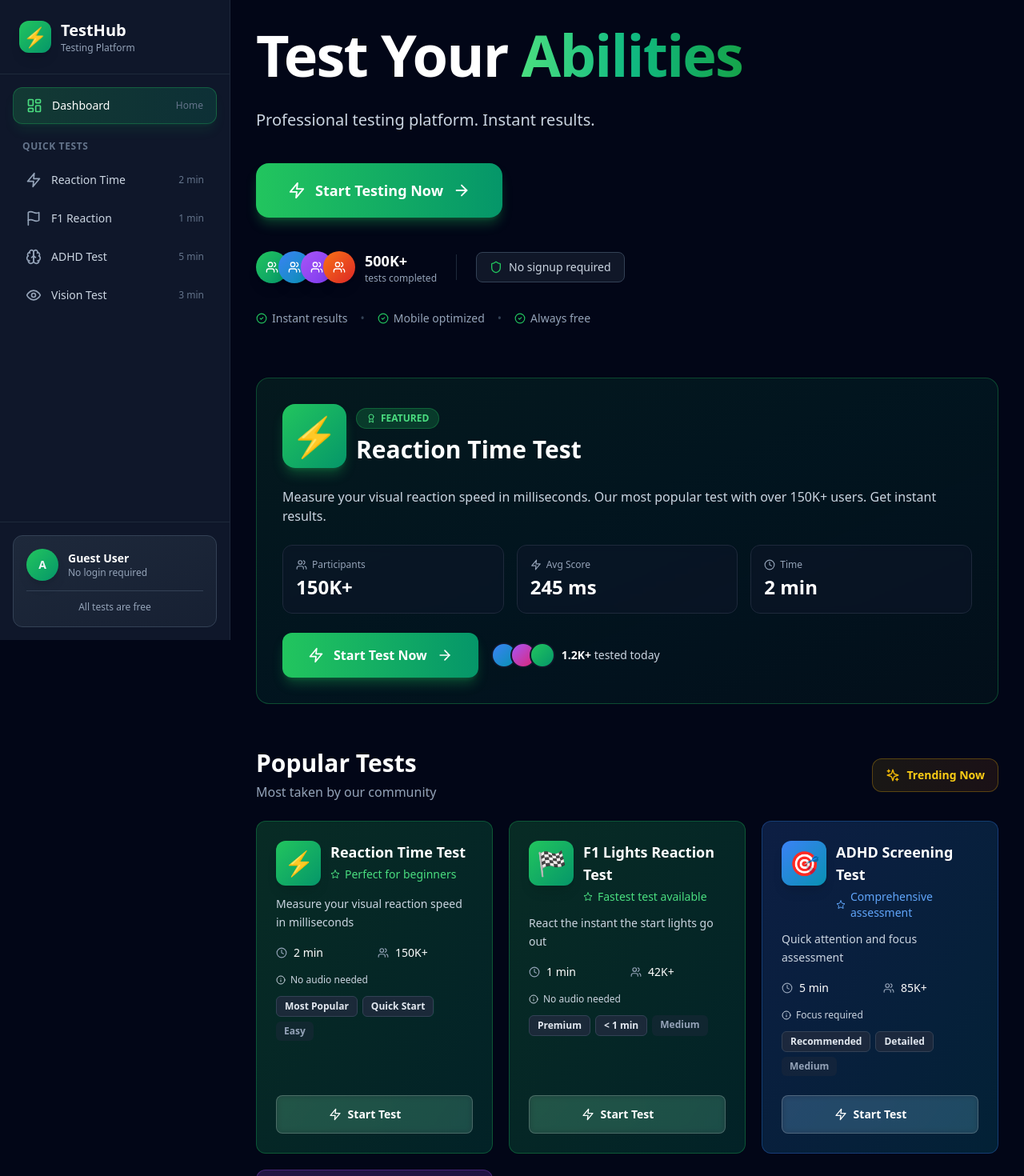
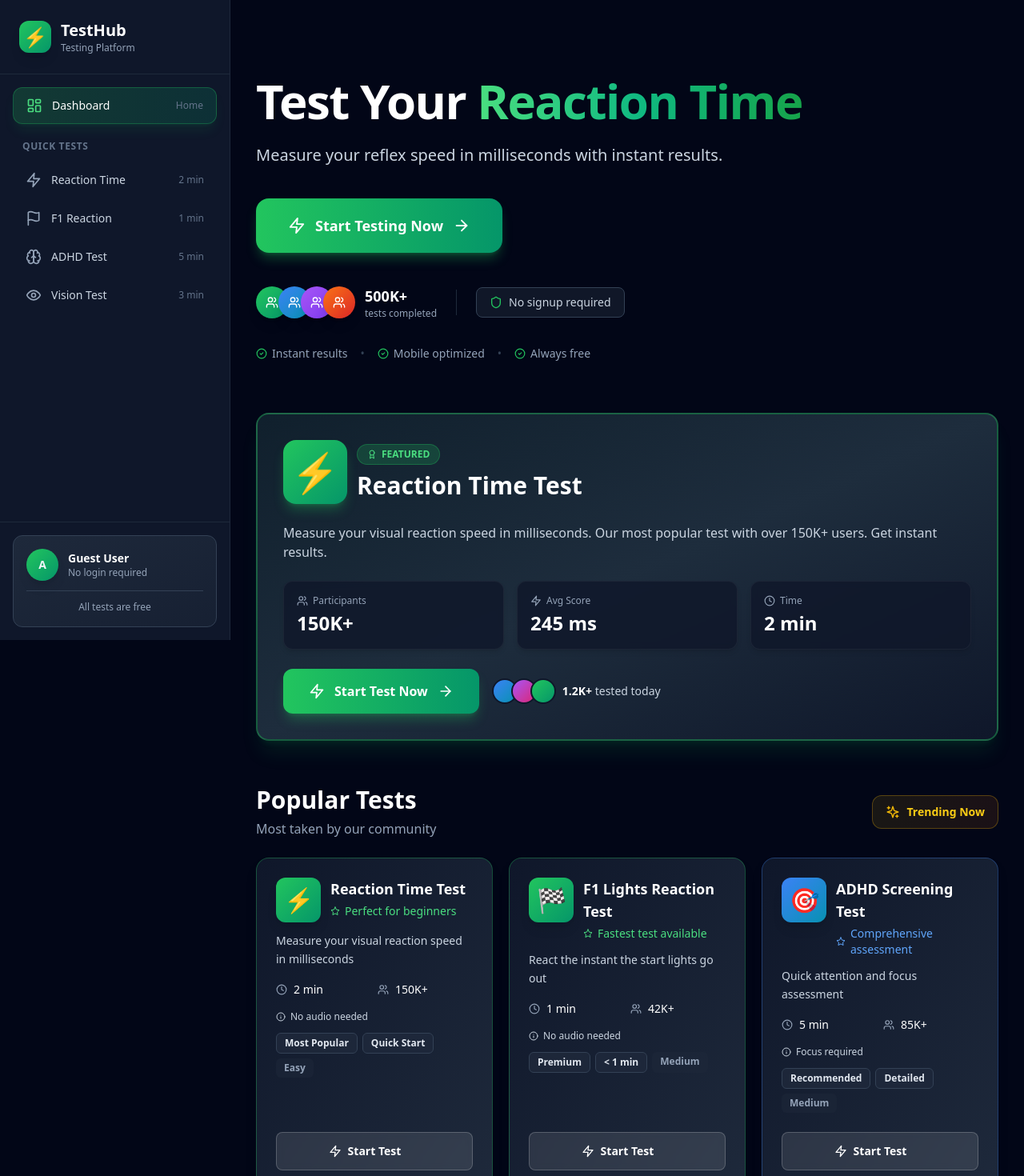
Before and after one commit to tevzadze500/test, a React (Vite) app: page / in a window 1280 px wide. Shown: the top 1470 px of the page at 80% size. Built offline with nearby package versions, Linux system fonts and the light colour scheme.

Commit message:
fix routing vercel

```diff
--- a/src/components/FeaturedTest.jsx
+++ b/src/components/FeaturedTest.jsx
@@ -15,10 +15,11 @@ const FeaturedTest = ({ test }) => {
   return (
     <Link
       to={testRoute}
-      className="group relative bg-gradient-to-br from-green-500/10 via-emerald-600/10 to-green-500/5 border border-green-500/30 rounded-2xl p-6 sm:p-8 cursor-pointer overflow-hidden hover:border-green-500/50 transition-all duration-300 block"
+      className="group relative bg-gradient-to-br from-slate-900 via-slate-800 to-slate-900 border-2 border-green-500/40 rounded-2xl p-6 sm:p-8 cursor-pointer overflow-hidden hover:border-green-500/70 transition-all duration-300 block shadow-xl shadow-green-500/10 hover:shadow-2xl hover:shadow-green-500/20 hover:scale-[1.01]"
     >
       {/* Background Glow Effect */}
-      <div className="absolute inset-0 bg-gradient-to-br from-green-500/5 to-transparent opacity-0 group-hover:opacity-100 transition-opacity duration-300" />
+      <div className="absolute inset-0 bg-gradient-to-br from-green-500/10 via-emerald-500/5 to-transparent opacity-50 group-hover:opacity-100 transition-opacity duration-300" />
+      <div className="absolute inset-0 bg-gradient-radial from-green-500/5 via-transparent to-transparent opacity-0 group-hover:opacity-100 transition-opacity duration-500" />
 
       {/* Content */}
       <div className="relative z-10">
@@ -48,7 +49,7 @@ const FeaturedTest = ({ test }) => {
 
         {/* Stats Grid - Mobile Optimized */}
         <div className="grid grid-cols-3 gap-3 sm:gap-4 mb-5 sm:mb-6">
-          <div className="bg-dark-900/50 backdrop-blur-sm rounded-xl p-3 sm:p-4 border border-dark-800">
+          <div className="bg-slate-900/80 backdrop-blur-sm rounded-xl p-3 sm:p-4 border border-white/5 shadow-md">
             <div className="flex items-center gap-1.5 text-dark-400 text-xs mb-1">
               <Users size={14} className="shrink-0" />
               <span className="hidden sm:inline">Participants</span>
@@ -56,7 +57,7 @@ const FeaturedTest = ({ test }) => {
             </div>
             <div className="text-lg sm:text-2xl font-bold text-white">{test.stats.participants}</div>
           </div>
-          <div className="bg-dark-900/50 backdrop-blur-sm rounded-xl p-3 sm:p-4 border border-dark-800">
+          <div className="bg-slate-900/80 backdrop-blur-sm rounded-xl p-3 sm:p-4 border border-white/5 shadow-md">
             <div className="flex items-center gap-1.5 text-dark-400 text-xs mb-1">
               <Zap size={14} className="shrink-0" />
               <span className="hidden sm:inline">Avg Score</span>
@@ -64,7 +65,7 @@ const FeaturedTest = ({ test }) => {
             </div>
             <div className="text-lg sm:text-2xl font-bold text-white">{test.stats.avgScore}</div>
           </div>
-          <div className="bg-dark-900/50 backdrop-blur-sm rounded-xl p-3 sm:p-4 border border-dark-800">
+          <div className="bg-slate-900/80 backdrop-blur-sm rounded-xl p-3 sm:p-4 border border-white/5 shadow-md">
             <div className="flex items-center gap-1.5 text-dark-400 text-xs mb-1">
               <Clock size={14} className="shrink-0" />
               <span>Time</span>
--- a/src/components/Hero.jsx
+++ b/src/components/Hero.jsx
@@ -4,21 +4,21 @@ import { Zap, ArrowRight, Users, Shield, CheckCircle2 } from 'lucide-react';
 
 const Hero = () => {
   return (
-    <div className="mb-12 sm:mb-16">
+    <div className="mb-12 sm:mb-16 pt-8 sm:pt-12 md:pt-16">
       {/* Premium Hero - Mobile First */}
       <div className="text-center lg:text-left max-w-3xl mx-auto lg:mx-0">
 
         {/* Headline */}
-        <h1 className="text-4xl sm:text-5xl md:text-6xl lg:text-7xl font-bold text-white mb-6 sm:mb-8 leading-[1.1] tracking-tight">
+        <h1 className="text-3xl sm:text-4xl md:text-5xl lg:text-6xl font-bold text-white mb-5 sm:mb-6 leading-[1.15] tracking-tight">
           Test Your{' '}
           <span className="bg-gradient-to-r from-green-400 via-emerald-500 to-green-600 bg-clip-text text-transparent">
-            Abilities
+            Reaction Time
           </span>
         </h1>
 
         {/* Shorter Description - Clear Separation */}
-        <p className="text-lg sm:text-xl text-dark-300 mb-8 sm:mb-10 font-light leading-relaxed">
-          Professional testing platform. Instant results.
+        <p className="text-base sm:text-lg md:text-xl text-dark-300 mb-8 sm:mb-10 font-light leading-relaxed max-w-2xl mx-auto lg:mx-0">
+          Measure your reflex speed in milliseconds with instant results.
         </p>
 
         {/* Primary CTA - Standalone & Dominant */}
--- a/src/components/TestCard.jsx
+++ b/src/components/TestCard.jsx
@@ -4,9 +4,9 @@ import { Clock, Users, ArrowRight, Zap, Star, Info } from 'lucide-react';
 
 const TestCard = ({ test }) => {
   const colorClasses = {
-    green: 'from-green-500/20 to-emerald-600/20 border-green-500/30 hover:border-green-500/50',
-    blue: 'from-blue-500/20 to-cyan-600/20 border-blue-500/30 hover:border-blue-500/50',
-    purple: 'from-purple-500/20 to-violet-600/20 border-purple-500/30 hover:border-purple-500/50',
+    green: 'border-green-500/30 hover:border-green-500 hover:shadow-green-500/20',
+    blue: 'border-blue-500/30 hover:border-blue-500 hover:shadow-blue-500/20',
+    purple: 'border-purple-500/30 hover:border-purple-500 hover:shadow-purple-500/20',
   };
 
   const iconBgClasses = {
@@ -40,9 +40,11 @@ const TestCard = ({ test }) => {
       target={shouldOpenInNewTab ? '_blank' : undefined}
       rel={shouldOpenInNewTab ? 'noopener noreferrer' : undefined}
       className={`
-        group relative bg-gradient-to-br ${colorClasses[test.color]}
-        border rounded-xl p-5 sm:p-6 cursor-pointer
-        transition-all duration-300 hover:scale-[1.02] hover:shadow-xl
+        group relative bg-gradient-to-br from-slate-900 to-slate-800
+        ${colorClasses[test.color]}
+        border rounded-2xl p-5 sm:p-6 cursor-pointer
+        transition-all duration-300 hover:scale-[1.03]
+        shadow-lg shadow-black/20 hover:shadow-2xl
         backdrop-blur-sm flex flex-col
       `}
     >
```
